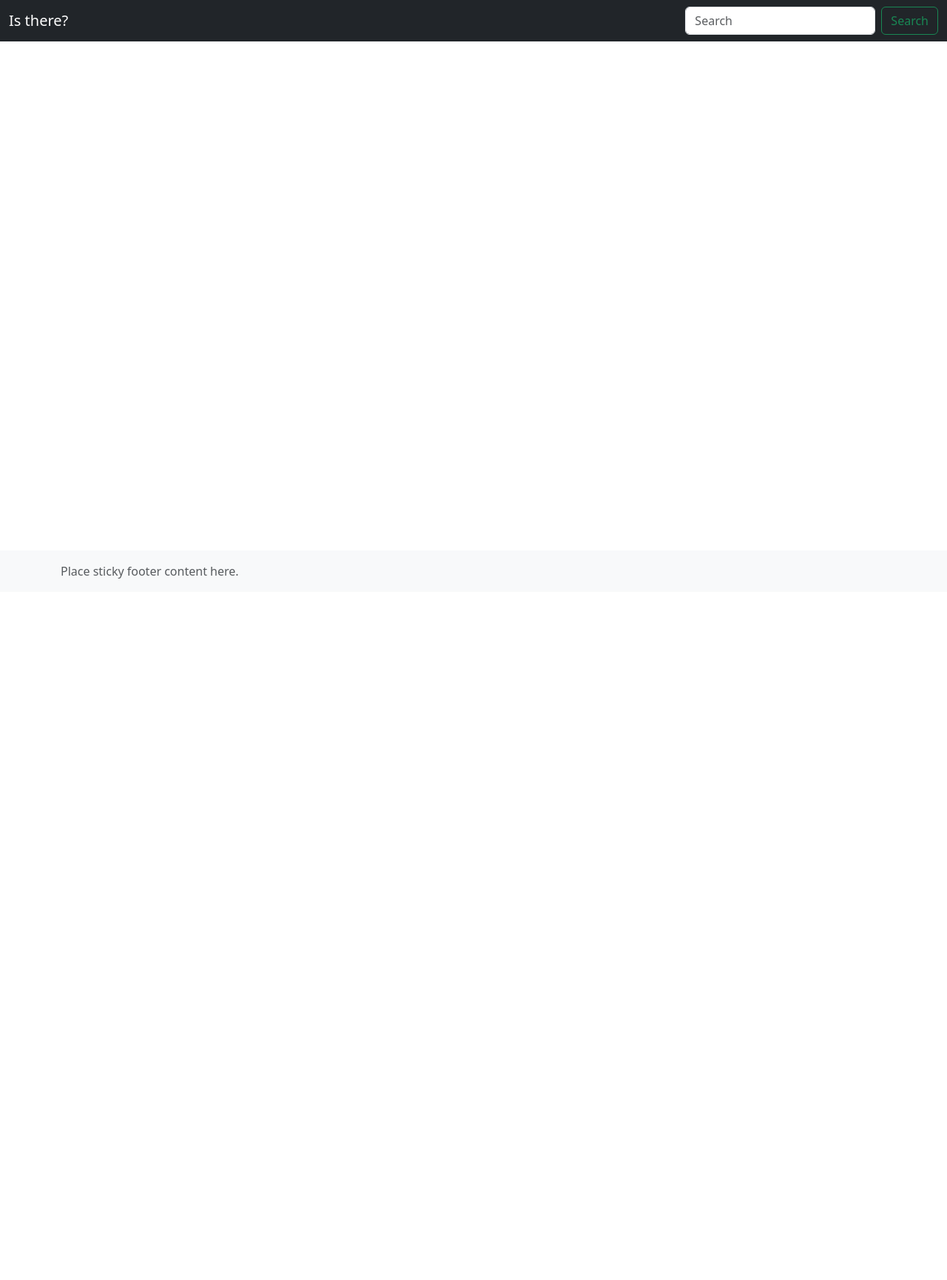
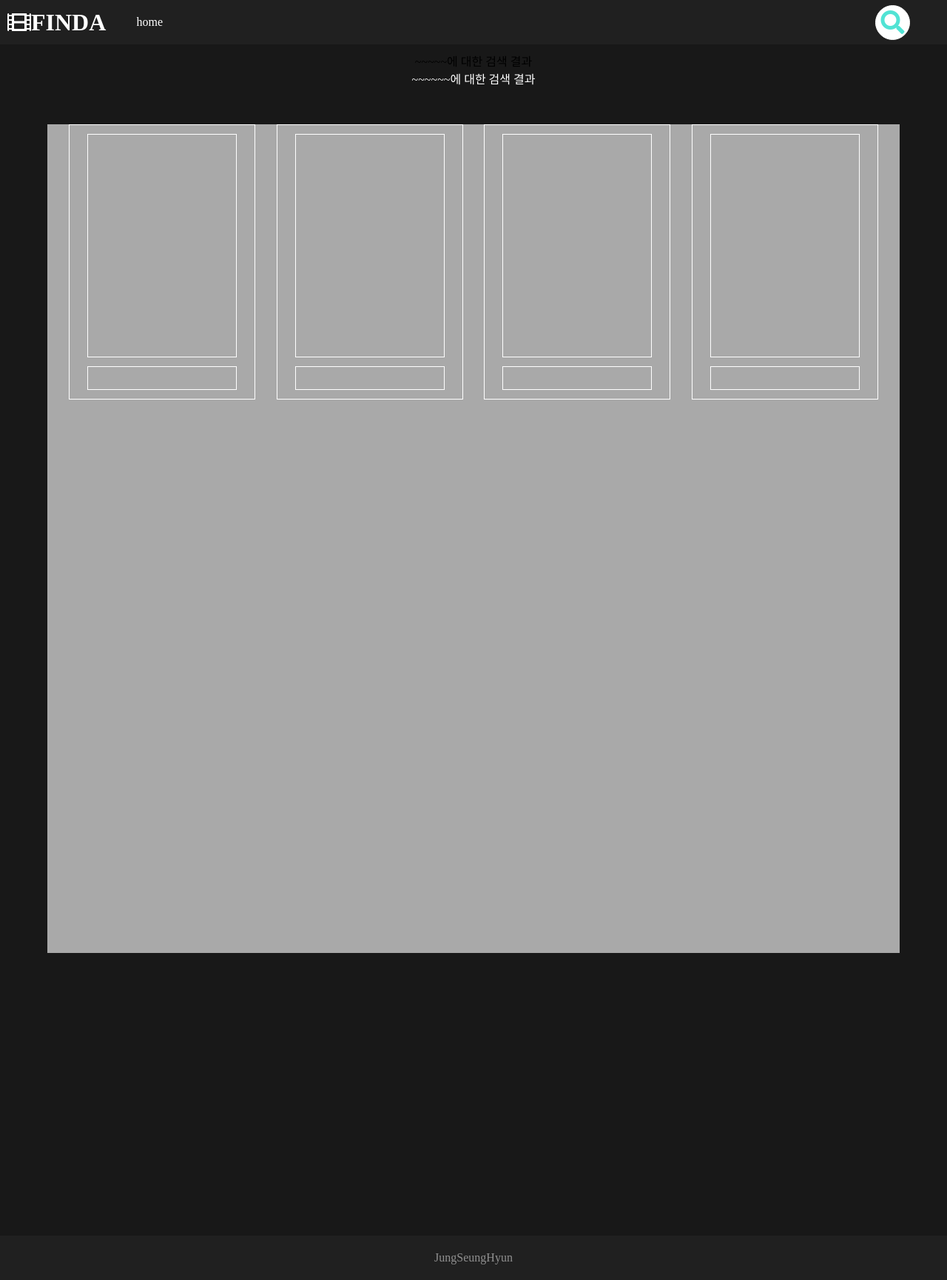
Before and after one commit to herrakam/FINDA, a Flask app: page /search in a window 1280 px wide. Shown: the whole page at 74% size. Before the commit the page ends 782 px from the top, so only its background shows below. Run offline with Flask 2, Linux system fonts and the light colour scheme; some libraries are stand-ins or nearby versions.

Commit message:
search 레이아웃 만드는 중

```diff
--- a/app.py
+++ b/app.py
@@ -11,10 +11,6 @@ db = client.DBFINDA
 def home():
     return render_template('main.html')
 
-# @app.route('/main')
-# def return_main():
-#     return render_template('main.html')
-
 @app.route('/result')
 def return_result():
     return render_template('result.html')
@@ -26,7 +22,6 @@ def retrun_search():
 @app.route('/getdb')
 def return_getdb():
     return render_template('scraping.html')
-
 
 @app.route('/getdb',methods=['POST'])
 def post_db():
--- /dev/null
+++ b/templates/layout.html
@@ -0,0 +1,164 @@
+<!doctype html>
+<html lang="en">
+<head>
+    <meta charset="UTF-8">
+    <meta name="viewport"
+          content="width=device-width, user-scalable=no, initial-scale=1.0, maximum-scale=1.0, minimum-scale=1.0">
+    <meta http-equiv="X-UA-Compatible" content="ie=edge">
+    <link rel="stylesheet" href="https://use.fontawesome.com/releases/v5.6.1/css/all.css">
+    <title>Document</title>
+    <style>
+        html{
+            top:0;
+            left:0;
+        }
+        body{
+            margin:0;
+        }
+        body >* {
+            width:100%;
+
+        }
+        .header, .footer{
+            height: 60px;
+        }
+        .header{
+            background: #202020;
+            width: 100%;
+            position: fixed;
+            display: flex;
+            justify-content: space-between;
+            align-items: center;
+        }
+        .headerLeft{
+            display: flex;
+            width: 220px;
+            /*grid-template-columns: 30% 70%;*/
+            justify-content: space-between;
+            align-items: center;
+        }
+        .headerLeft > *{
+            color:white;
+        }
+        .logoAndName{
+            display: flex;
+            align-items: center;
+        }
+        .fa-film{
+            color: white;
+            padding: 0 0 0 10px;}
+
+        .siteName{
+            line-height: 50%;
+        }
+        .search-box{
+            padding: 10px;
+            top: 50%;
+            left: 50%;
+            height: 25px;
+            background-color: #fff;
+            border: 1px solid white;
+            border-radius: 30px;
+            transition: 0.4s;
+            width:25px;
+            animation-direction: reverse;
+            margin:0 50px 0 0;
+        }
+        .search-box:hover{
+            box-shadow: 0px 0px .5px 1px #51e3d4;
+            width: 180px;
+            animation-direction: reverse;
+        }
+        .search-btn{
+            text-decoration: none;
+            float:right;
+            width: 25px;
+            height: 25px;
+            background-color: white;
+            border-radius: 50%;
+            display: flex;
+            justify-content: center;
+            align-items: center;
+            color: #51e3d4;
+        }
+        .search-box:hover > .search-btn{
+            background-color:white;
+            /*display: none;*/
+        }
+        .search-txt{
+            display: flex;
+            padding: 0;
+            width: 0px;
+            border:none;
+            background: none;
+            outline: none;
+            float: left;
+            font-size: 1rem;
+            line-height: 25px;
+            transition: .4s;
+        }
+        .search-box:hover > .search-txt{
+            width: 120px;
+            padding: 0 6px;
+        }
+        .goHome{
+            color: white;
+            text-decoration-line: none;
+        }
+        .bodyWrap{
+            background: #181818;
+            padding:70px 0 0 0;
+            width: 100%;
+            height: 200vh;  /*임시로 정함 나중에 컨텐츠 들어가면 바꿔야 함!*/
+            display: flex;
+            flex-direction: column;
+            align-items: center;
+
+        }
+        .footer{
+            background: #202020;
+            display: flex;
+            justify-content: center;
+            align-items: center;
+        }
+        .eidtor{
+            color: #909090;
+        }
+        {% block style %}
+
+        {% endblock %}
+    </style>
+</head>
+<body>
+<div class="header">
+    <div class="headerLeft">
+        <div class="logoAndName">
+            <i class="fas fa-film fa-2x"></i>
+            <div class="siteName"><h1>FINDA</h1></div>
+        </div>
+
+        <div class="homeBtn">
+            <a href="/" class="goHome">home</a>
+        </div>
+    </div>
+    <div class="search-box">
+        <input type="text" class="search-txt" name=""placeholder="Type to search">
+        <a class="search-btn" href="#">
+            <i class="fas fa-search fa-2x"></i>
+        </a>
+    </div>
+</div>
+<div class="bodyWrap">
+    {% block content %}
+
+    {% endblock %}
+</div>
+<div class="footer">
+    <div class="eidtor">JungSeungHyun </div>
+</div>
+    {% block script %}
+
+    {% endblock %}
+</body>
+
+</html>
--- a/templates/main.html
+++ b/templates/main.html
@@ -94,7 +94,7 @@
         .searchResult{
             display: none;
             height:200px;
-            border: 1px solid black;
+            /*border: 1px solid black;*/
             margin:0;
             padding-top: 10px;
             transition: 1s;
@@ -193,6 +193,7 @@
     function hideSearch(){
         $('.searchResult').empty()
         $('.searchResult').css('padding-top',0)
+        $('.searchResult').css('border','none')
         $('.searchResult').animate({
             height:'0px'
         },200)
--- a/templates/search.html
+++ b/templates/search.html
@@ -1,86 +1,70 @@
-<!doctype html>
-<html lang="en" class="h-100">
-  <head>
-    <meta charset="utf-8">
-    <meta name="viewport" content="width=device-width, initial-scale=1">
-    <meta name="description" content="">
-    <meta name="author" content="Mark Otto, Jacob Thornton, and Bootstrap contributors">
-    <meta name="generator" content="Hugo 0.79.0">
-    <title>Sticky Footer Navbar Template · Bootstrap v5.0</title>
+{% extends 'layout.html' %}
+{% block style %}
+<style>
+  .whatthe{
+    height: 30px;
+    border: 1px solid white;
+    background: blue;
+  }
+  .prac{
+    color: white;
+  }
+  .mainWrap{
+    width:90%;
+    height: 70%;
+    background: darkgray;
+    margin: 50px 0 0 0;
+    display: flex;
+    justify-content: space-evenly;
 
-    <link rel="canonical" href="https://getbootstrap.com/docs/5.0/examples/sticky-footer-navbar/">
+  }
+  .resultMovie{
+    width:250px;
+    height: 370px;
+    border: 1px solid white;
+    display: flex;
+    flex-direction: column;
+    align-items: center;
+    justify-content: space-evenly;
 
+  }
+  .poster{
+    width:200px;
+    height: 300px;
+    border: 1px solid white;
+  }
+  .title{
+    border: 1px solid white;
+    width:80%;
+    height: 30px;
 
+  }
+</style>
+{% endblock %}
 
-    <!-- Bootstrap core CSS -->
-<link href="../bootstrap.min.css" rel="stylesheet">
+{% block content %}
+<div class="whatthe">~~~~~에 대한 검색 결과</div>
+<div class="prac">~~~~~~에 대한 검색 결과</div>
+<div class="mainWrap">
+  <div class="resultMovie">
+    <div class="poster"></div>
+    <div class="title"></div>
+  </div>
+  <div class="resultMovie">
+    <div class="poster"></div>
+    <div class="title"></div>
+  </div>
+  <div class="resultMovie">
+    <div class="poster"></div>
+    <div class="title"></div>
+  </div>
+  <div class="resultMovie">
+    <div class="poster"></div>
+    <div class="title"></div>
+  </div>
+</div>
+{% endblock %}
 
-    <style>
-      .bd-placeholder-img {
-        font-size: 1.125rem;
-        text-anchor: middle;
-        -webkit-user-select: none;
-        -moz-user-select: none;
-        user-select: none;
-      }
-    body{
-      height: 200%;
-    }
-      @media (min-width: 768px) {
-        .bd-placeholder-img-lg {
-          font-size: 3.5rem;
-        }
-      }
-    </style>
+{% block script %}
 
-
-    <!-- Custom styles for this template -->
-    <link href="../sticky-footer-navbar.css" rel="stylesheet">
-  </head>
-  <body class="d-flex flex-column h-100">
-
-<header>
-  <!-- Fixed navbar -->
-  <nav class="navbar navbar-expand-md navbar-dark fixed-top bg-dark">
-    <div class="container-fluid">
-      <a class="navbar-brand" href="#">Is there?</a>
-      <button class="navbar-toggler" type="button" data-bs-toggle="collapse" data-bs-target="#navbarCollapse" aria-controls="navbarCollapse" aria-expanded="false" aria-label="Toggle navigation">
-        <span class="navbar-toggler-icon"></span>
-      </button>
-      <div class="collapse navbar-collapse" id="navbarCollapse">
-        <ul class="navbar-nav me-auto mb-2 mb-md-0">
-          <li class="nav-item active">
-            <a class="nav-link" aria-current="page" href="#"></a>
-          </li>
-          <li class="nav-item">
-            <a class="nav-link" href="#"></a>
-          </li>
-          <li class="nav-item">
-            <a class="nav-link disabled" href="#" tabindex="-1" aria-disabled="true"></a>
-          </li>
-        </ul>
-        <form class="d-flex">
-          <input class="form-control me-2" type="search" placeholder="Search" aria-label="Search">
-          <button class="btn btn-outline-success" type="submit">Search</button>
-        </form>
-      </div>
-    </div>
-  </nav>
-</header>
-
-<!-- Begin page content -->
-<main class="flex-shrink-0">
-  </main>
-
-<footer class="footer mt-auto py-3 bg-light">
-  <div class="container">
-    <span class="text-muted">Place sticky footer content here.</span>
-  </div>
-</footer>
-
-
-    <script src="../assets/dist/js/bootstrap.bundle.min.js"></script>
-
-
-  </body>
-</html>
+{% endblock %}
```
Also changed, not shown: templates/result.html (+9 -144 lines).
